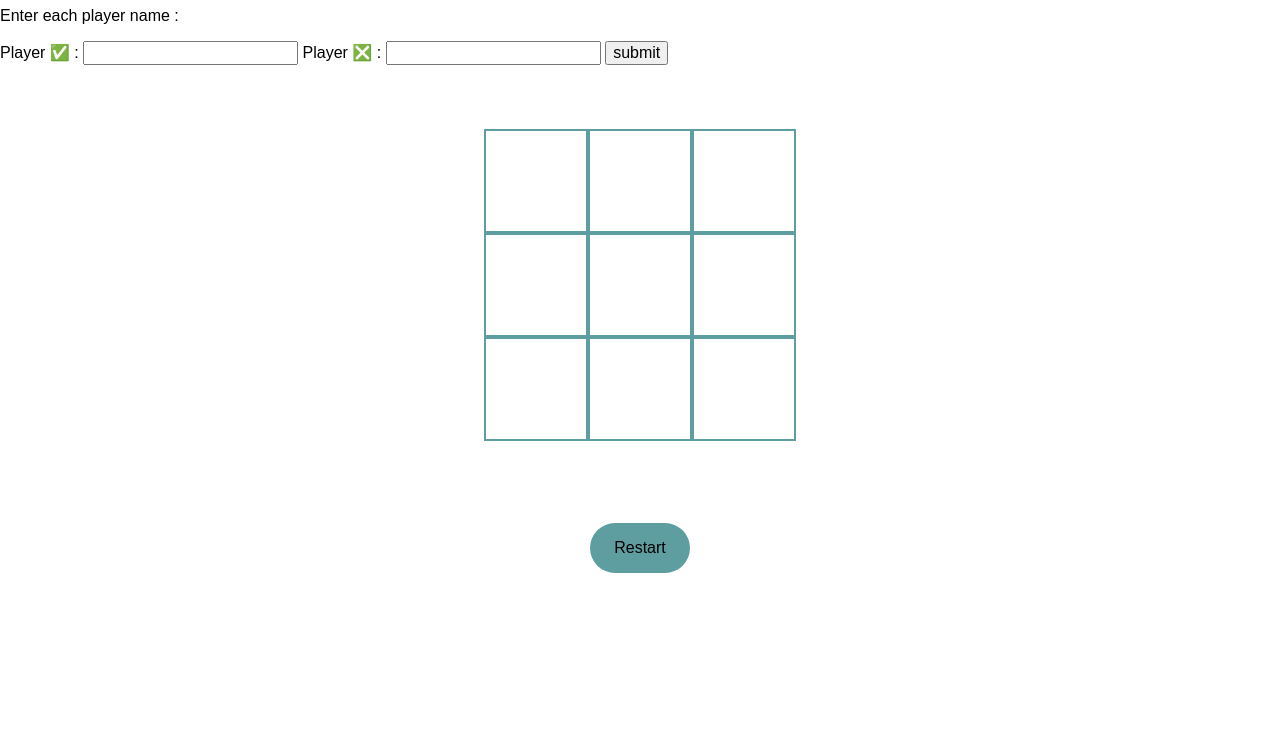
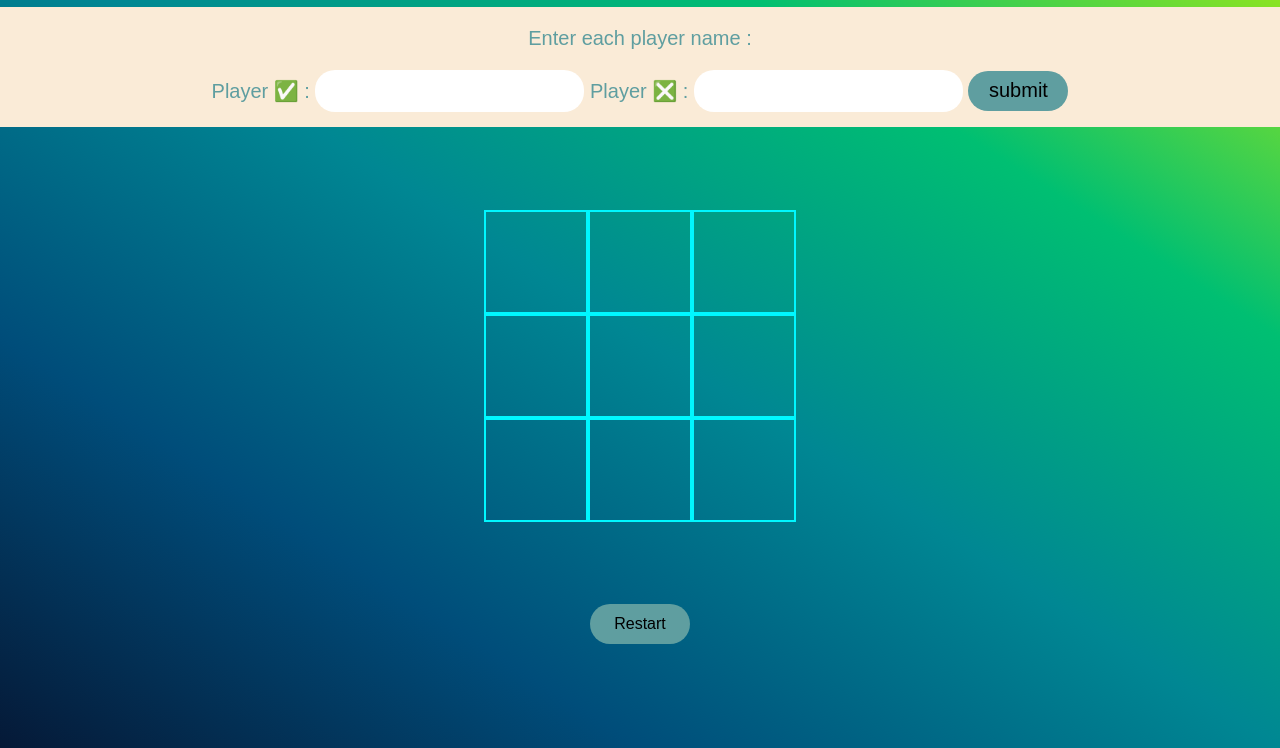
Before and after one commit to nimishgo/Tic-Tac-Toe, a website: page index.html in a window 1280 px wide. Shown: the part 73-821 px from the top of the page. Before the commit the page ends 800 px from the top, so only its background shows below. Drawn offline with nearby package versions, Linux system fonts and the light colour scheme.

Commit message:
stylized the input form , buttons and playerName

```diff
--- a/styles.css
+++ b/styles.css
@@ -1,6 +1,8 @@
 body {
     font-size: 16px;
     font-family: Arial, Helvetica, sans-serif;
+    background-image: linear-gradient(to top right, #051937, #004d7a, #008793, #00bf72, #a8eb12);
+    height: 100vh;
 }
 
 .heading {
@@ -22,7 +24,7 @@ body {
 .cells {
     width: 100px;
     height: 100px;
-    border: 2px solid cadetblue;
+    border: 2px solid rgb(0, 247, 255);
     display: flex;
     justify-content: center;
     align-items: center;
@@ -35,15 +37,39 @@ body {
     justify-content: center;
 }
 
-.restartButton {
+.restartButton, .submit {
     width: 100px;
-    height: 50px;
+    height: 40px;
     border: none;
-    background-color: cadetblue;
+    background-color:cadetblue;
     border-radius: 2em;
 }
 
-.restart button:hover {
+.restartButton:hover , .submit:hover {
     background-color: rgb(43, 74, 75);
     color: white;
 }
+
+.formSection {
+    display: flex;
+    flex-direction: column;
+    background-color: antiquewhite;
+    color: cadetblue;
+    align-items: center;
+    font-size: 20px;
+    height: 120px;
+}
+
+input[type='text'] {
+    flex: 1;
+    border: none;
+    border-radius: 1em;
+    height: 40px;
+    background-color: white;
+}
+
+.displayPlayers {
+    color: greenyellow;
+    display: flex;
+    justify-content: center;
+}
```
